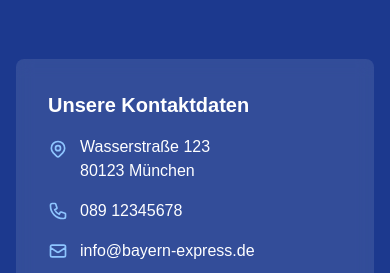
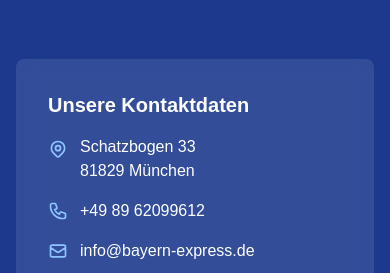
Before and after one commit to tomislav-varga/bayern-express, a Next.js app: page / in a window 390 px wide. Shown: the part 4260-4533 px from the top of the page. Built offline with nearby package versions, Linux system fonts and the light colour scheme.

Commit message:
change: address and phone number in contact section

```diff
--- a/src/components/ContactSection.tsx
+++ b/src/components/ContactSection.tsx
@@ -164,8 +164,8 @@ const ContactSection: FC = () => {
                   <path strokeLinecap="round" strokeLinejoin="round" strokeWidth="2" d="M15 11a3 3 0 11-6 0 3 3 0 016 0z"></path>
                 </svg>
                 <address className="not-italic">
-                  Wasserstraße 123<br />
-                  80123 München
+                  Schatzbogen 33<br />
+                  81829 München
                 </address>
               </div>
 
@@ -173,7 +173,7 @@ const ContactSection: FC = () => {
                 <svg className="w-5 h-5 text-blue-300 mr-3" fill="none" stroke="currentColor" viewBox="0 0 24 24" xmlns="http://www.w3.org/2000/svg">
                   <path strokeLinecap="round" strokeLinejoin="round" strokeWidth="2" d="M3 5a2 2 0 012-2h3.28a1 1 0 01.948.684l1.498 4.493a1 1 0 01-.502 1.21l-2.257 1.13a11.042 11.042 0 005.516 5.516l1.13-2.257a1 1 0 011.21-.502l4.493 1.498a1 1 0 01.684.949V19a2 2 0 01-2 2h-1C9.716 21 3 14.284 3 6V5z"></path>
                 </svg>
-                <span>089 12345678</span>
+                <span>+49 89 62099612</span>
               </div>
 
               <div className="flex items-center">
```
